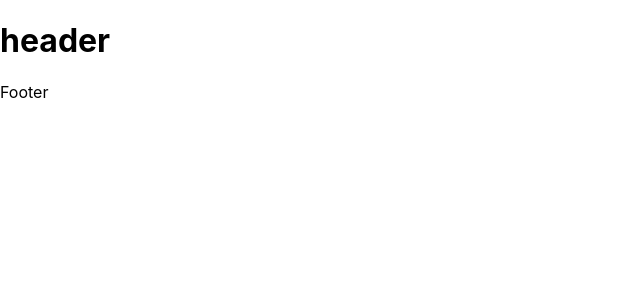
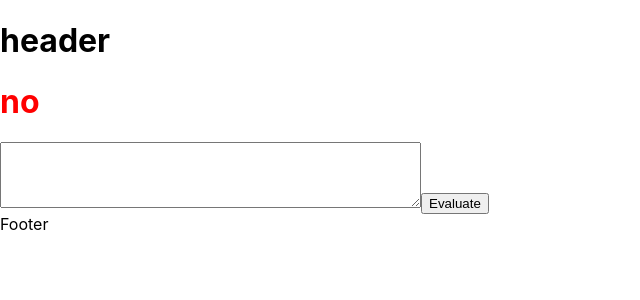
Before and after one commit to TheBoringBOT/email-spam-word-checker, a React (Create React App) app: page / in a window 1280 px wide. Shown: the top 300 px of the page, without its empty margins (0-640 px from the left). Built offline with nearby package versions, Linux system fonts and the light colour scheme.

Commit message:
Started with text configuration

```diff
--- a/src/App.js
+++ b/src/App.js
@@ -1,10 +1,36 @@
-import logo from "./logo.svg";
+import { useState } from "react";
 import "./App.css";
 
 import Layout from "./components/layouts/Layout";
+import useCheckSpam from "./hooks/useCheckSpam";
 
 function App() {
-  return <Layout />;
+  const [currentText, setCurrentText] = useState("");
+  const [currentTrue, setCurrentTrue] = useState("no");
+  // const spamWords = useCheckSpam();
+
+  const handleSubmit = (e) => {
+    e.preventDefault();
+    const { text } = e.target.elements;
+    setCurrentText(text.value);
+    console.table(Object.values(testWords));
+  };
+
+  return (
+    <Layout>
+      <h1 style={{ color: "red" }}>{currentTrue}</h1>
+      <h2>{currentText}</h2>
+      <form onSubmit={handleSubmit}>
+        <textarea rows="4" cols="50" id="text" />
+        <button type="submit">Evaluate</button>
+      </form>
+    </Layout>
+  );
 }
 
+const testWords = {
+  a: "dick",
+  b: "fish",
+};
+
 export default App;
```
